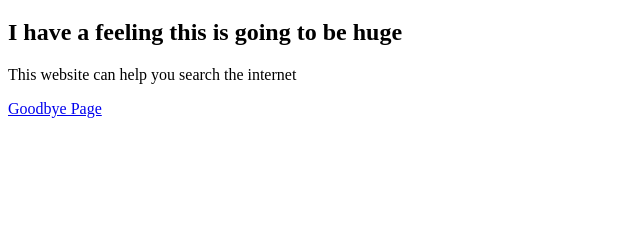
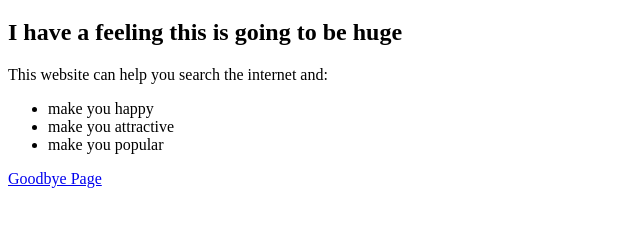
Before and after one commit to ArjunBisen/ArjunBisen-simple-website, a plain HTML site: page index.html in a window 1280 px wide. Shown: the part 61-288 px from the top of the page, without its empty margins (0-640 px from the left). Drawn offline with Linux system fonts and the light colour scheme.

Commit message:
added bullet points after failing last time

```diff
--- a/index.html
+++ b/index.html
@@ -5,8 +5,13 @@
 <h1>Google</h1>
 <h2>I have a feeling this is going to be huge</h2>
 
-<p>This website can help you search the internet</p>
+<p>This website can help you search the internet and:</p>
 
+<ul>
+	<li>make you happy</li>
+	<li>make you attractive</li>
+	<li>make you popular</li>
+</ul>
 <a href="goodbye.html"> Goodbye Page </a>
 
 </body>
```
